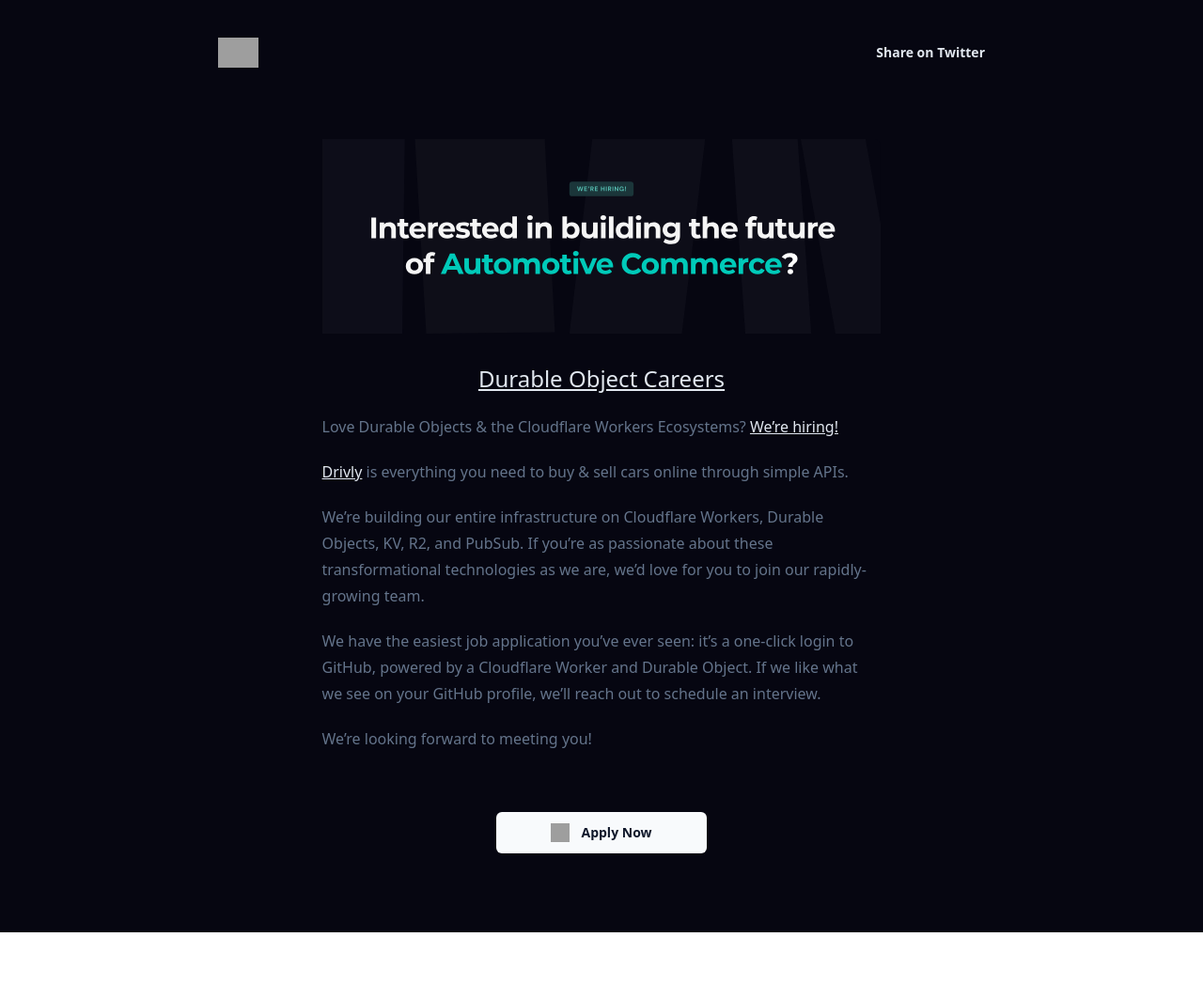
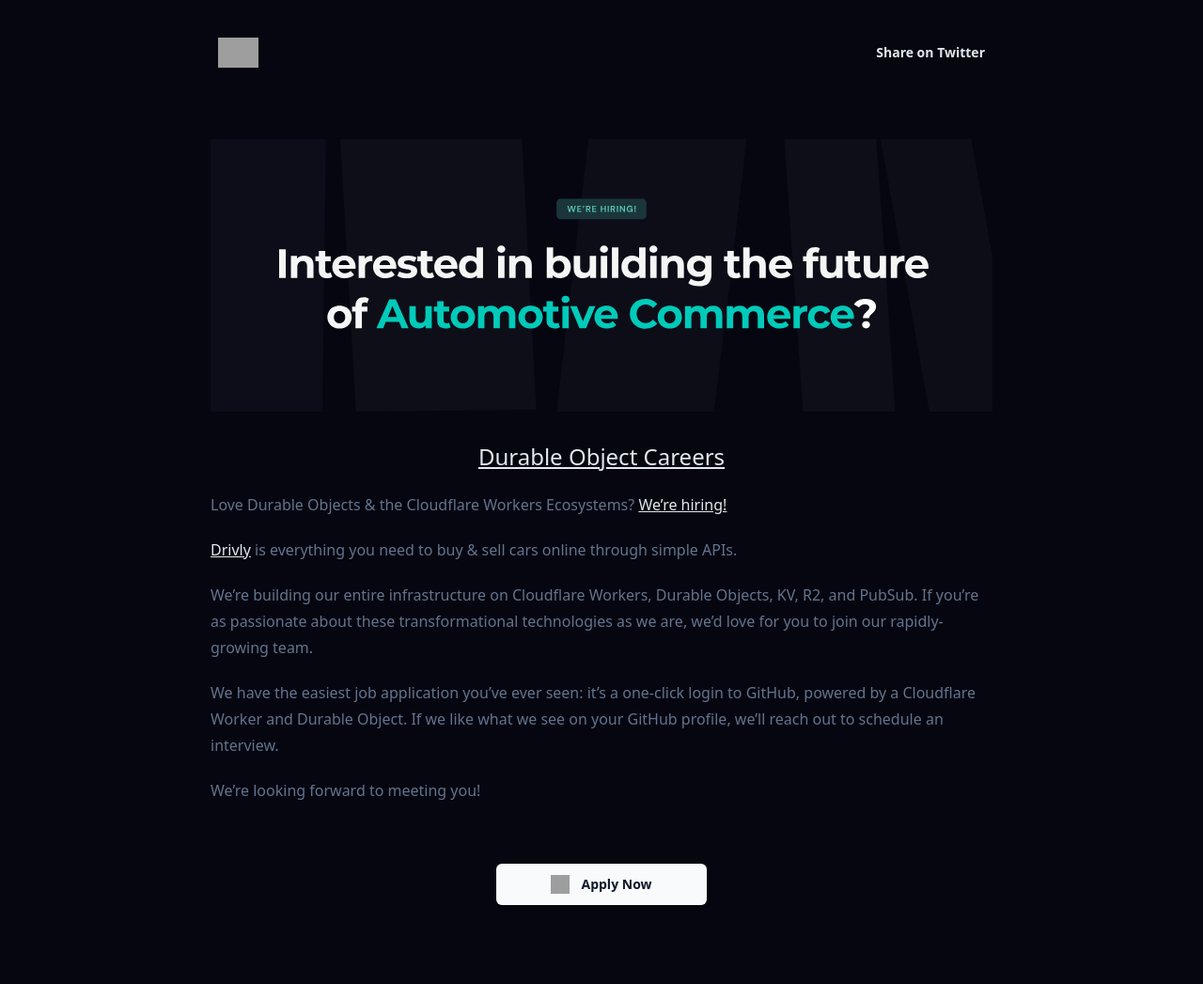
Before and after one commit to drivly/careers.do, a Jekyll site: the page built from README.md, in a window 1280 px wide. Shown: the whole page at 94% size. Built offline with Jekyll 4.4.1, drawn with Linux system fonts in a browser that asks for light colours; nearby versions of some CDN libraries; our own code applies the rules of GitHub Pages for plain Markdown files; before the commit the page ends 992 px from its top, so only the background shows below that; grey boxes are pictures that could not be loaded.

Commit message:
update max-w

```diff
--- a/_layouts/default.html
+++ b/_layouts/default.html
@@ -30,7 +30,7 @@
   <div class="relative flex min-h-screen flex-col justify-center overflow-hidden bg-[#060611] py-4 sm:py-1">
     <div class="mx-auto max-w-4xl px-4 mt-6 sm:py-10 text-center sm:px-6 lg:px-8">
       <div
-        class="mx-auto mt-6 prose:max-w-2xl text-md tracking-loose text-slate-500 prose py-6 prose-a:text-slate-200 prose-h1:text-2xl prose-img:hidden sm:prose-img:block prose-p:text-left">
+        class="mx-auto mt-6 max-w-4xl text-md tracking-loose text-slate-500 prose py-6 prose-a:text-slate-200 prose-h1:text-2xl prose-img:hidden sm:prose-img:block prose-p:text-left">
         {{ content }}
       </div>
 
```
